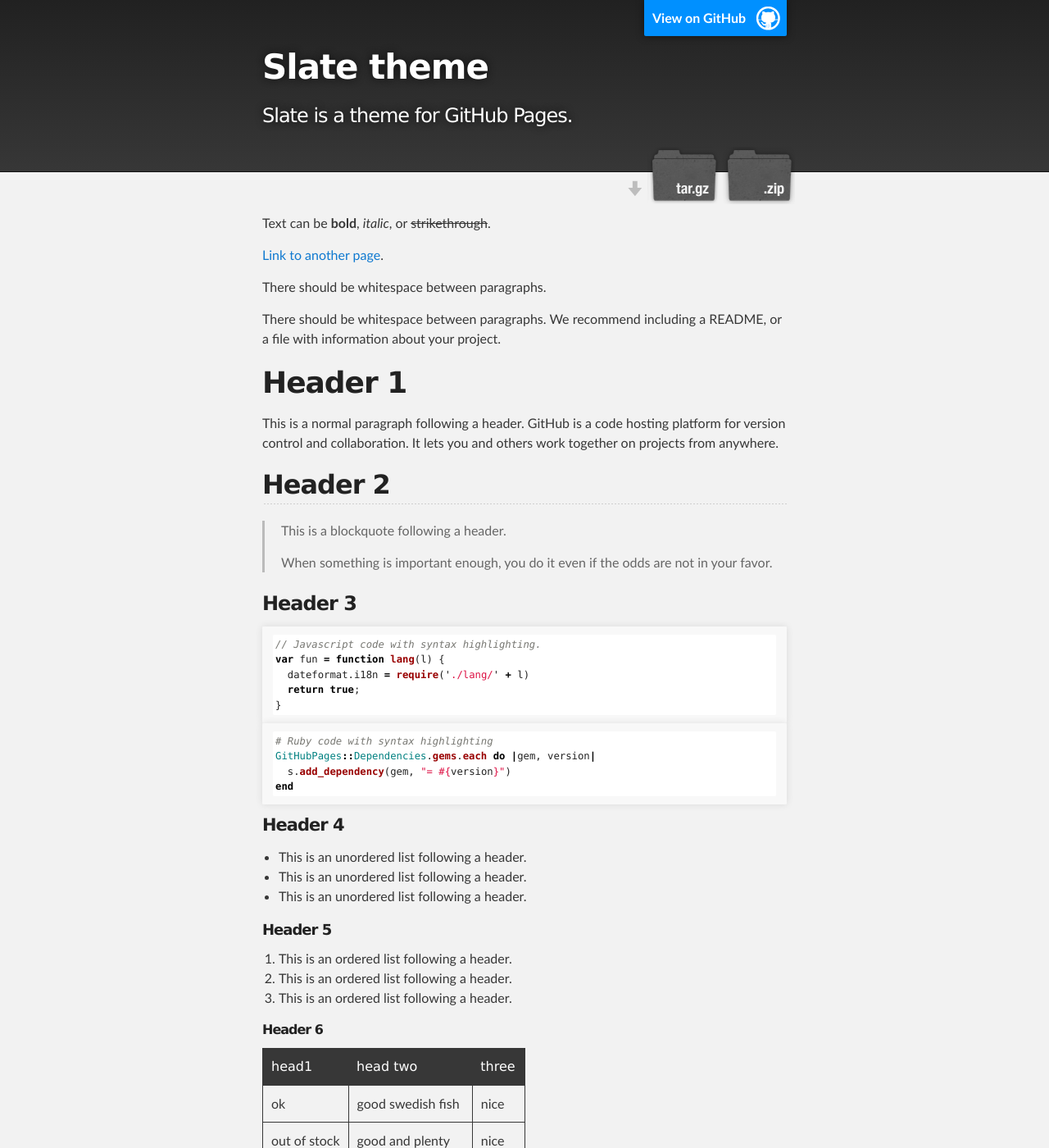
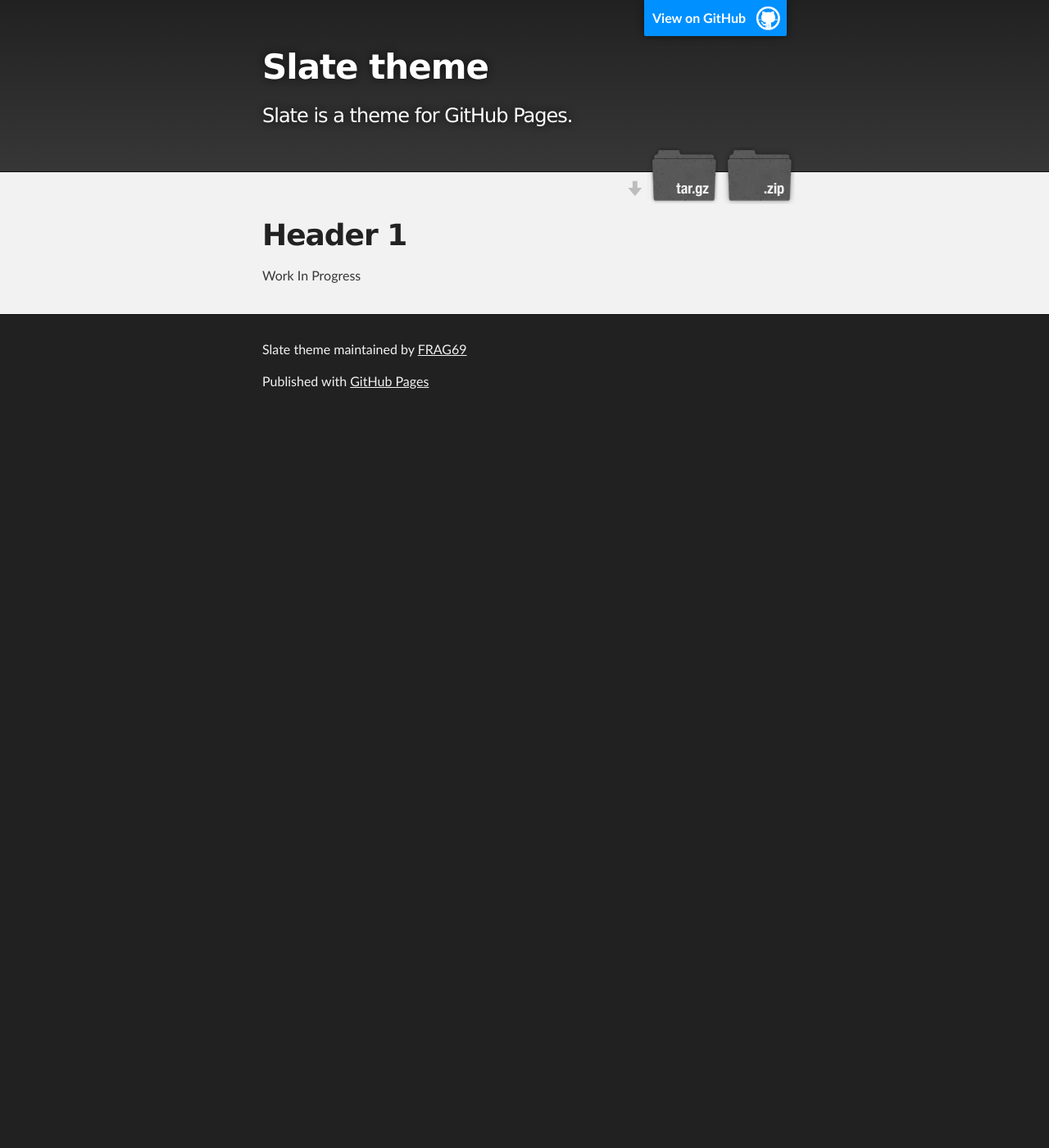
Before and after one commit to FRAG69/fragdesign.github.io, a Jekyll site: the page built from index.md, in a window 1280 px wide and 1400 px high. Shown: the whole window at 82% size. Built offline with Jekyll 4.4.1, drawn with Linux system fonts in a browser that asks for light colours; our own code applies the rules of GitHub Pages for plain Markdown files; some of the changed text lies outside the part shown.

Commit message:
Update index.md

````diff
--- a/index.md
+++ b/index.md
@@ -2,122 +2,6 @@
 layout: default
 ---
 
-Text can be **bold**, _italic_, or ~~strikethrough~~.
-
-[Link to another page](./another-page.html).
-
-There should be whitespace between paragraphs.
-
-There should be whitespace between paragraphs. We recommend including a README, or a file with information about your project.
-
 # Header 1
 
-This is a normal paragraph following a header. GitHub is a code hosting platform for version control and collaboration. It lets you and others work together on projects from anywhere.
-
-## Header 2
-
-> This is a blockquote following a header.
->
-> When something is important enough, you do it even if the odds are not in your favor.
-
-### Header 3
-
-```js
-// Javascript code with syntax highlighting.
-var fun = function lang(l) {
-  dateformat.i18n = require('./lang/' + l)
-  return true;
-}
-```
-
-```ruby
-# Ruby code with syntax highlighting
-GitHubPages::Dependencies.gems.each do |gem, version|
-  s.add_dependency(gem, "= #{version}")
-end
-```
-
-#### Header 4
-
-*   This is an unordered list following a header.
-*   This is an unordered list following a header.
-*   This is an unordered list following a header.
-
-##### Header 5
-
-1.  This is an ordered list following a header.
-2.  This is an ordered list following a header.
-3.  This is an ordered list following a header.
-
-###### Header 6
-
-| head1        | head two          | three |
-|:-------------|:------------------|:------|
-| ok           | good swedish fish | nice  |
-| out of stock | good and plenty   | nice  |
-| ok           | good `oreos`      | hmm   |
-| ok           | good `zoute` drop | yumm  |
-
-### There's a horizontal rule below this.
-
-* * *
-
-### Here is an unordered list:
-
-*   Item foo
-*   Item bar
-*   Item baz
-*   Item zip
-
-### And an ordered list:
-
-1.  Item one
-1.  Item two
-1.  Item three
-1.  Item four
-
-### And a nested list:
-
-- level 1 item
-  - level 2 item
-  - level 2 item
-    - level 3 item
-    - level 3 item
-- level 1 item
-  - level 2 item
-  - level 2 item
-  - level 2 item
-- level 1 item
-  - level 2 item
-  - level 2 item
-- level 1 item
-
-### Small image
-
-![Octocat](https://github.githubassets.com/images/icons/emoji/octocat.png)
-
-### Large image
-
-![Branching](https://guides.github.com/activities/hello-world/branching.png)
-
-
-### Definition lists can be used with HTML syntax.
-
-<dl>
-<dt>Name</dt>
-<dd>Godzilla</dd>
-<dt>Born</dt>
-<dd>1952</dd>
-<dt>Birthplace</dt>
-<dd>Japan</dd>
-<dt>Color</dt>
-<dd>Green</dd>
-</dl>
-
-```
-Long, single-line code blocks should not wrap. They should horizontally scroll if they are too long. This line should be long enough to demonstrate this.
-```
-
-```
-The final element.
-```
+Work In Progress
````
